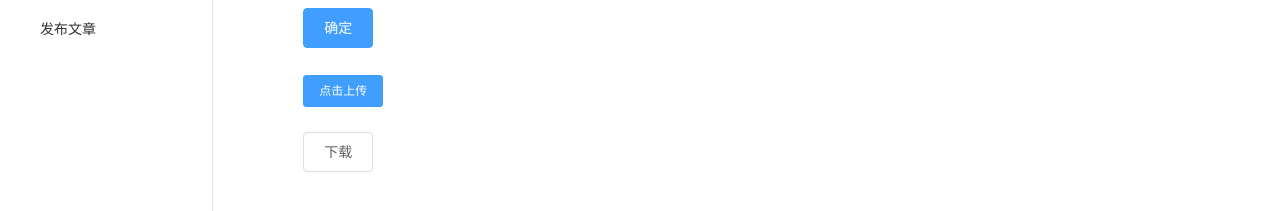
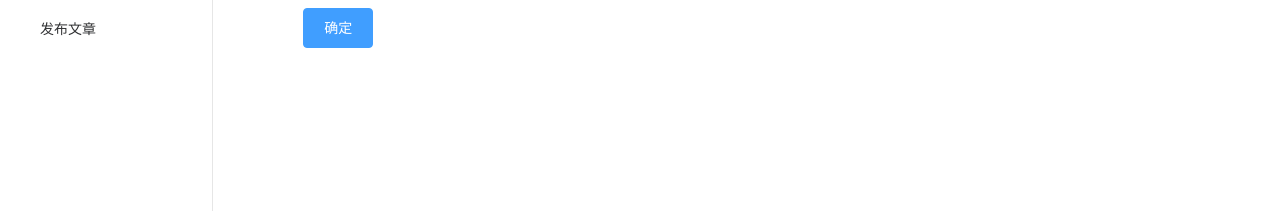
Before and after one commit to esplori/vue-blog-admin, a Vue app: page /#/admin/edit in a window 1280 px wide. Shown: the part 183-394 px from the top of the page. Built offline with nearby package versions, Linux system fonts and the light colour scheme; what mavon-editor would draw is missing.

Commit message:
update post page

```diff
--- a/src/views/admin/index.vue
+++ b/src/views/admin/index.vue
@@ -50,7 +50,6 @@ export default {
 
   .admin-index{
     height: 100%;
-    min-width: 1150px;
     .container{
       padding-top: 10px;
       height: 100%;
--- a/src/views/admin/post.vue
+++ b/src/views/admin/post.vue
@@ -10,7 +10,7 @@
       <el-form-item>
         <el-button @click="submit" type="primary">确定</el-button>
       </el-form-item>
-      <el-form-item>
+      <!-- <el-form-item>
         <el-upload
           class="upload-demo"
           action="/pages/upload"
@@ -19,10 +19,10 @@
           :file-list="fileList">
           <el-button size="small" type="primary">点击上传</el-button>
         </el-upload>
-      </el-form-item>
-      <el-form-item>
+      </el-form-item> -->
+      <!-- <el-form-item>
         <el-button @click="download">下载</el-button>
-      </el-form-item>
+      </el-form-item> -->
     </el-form>
   </div>
 </template>
```
